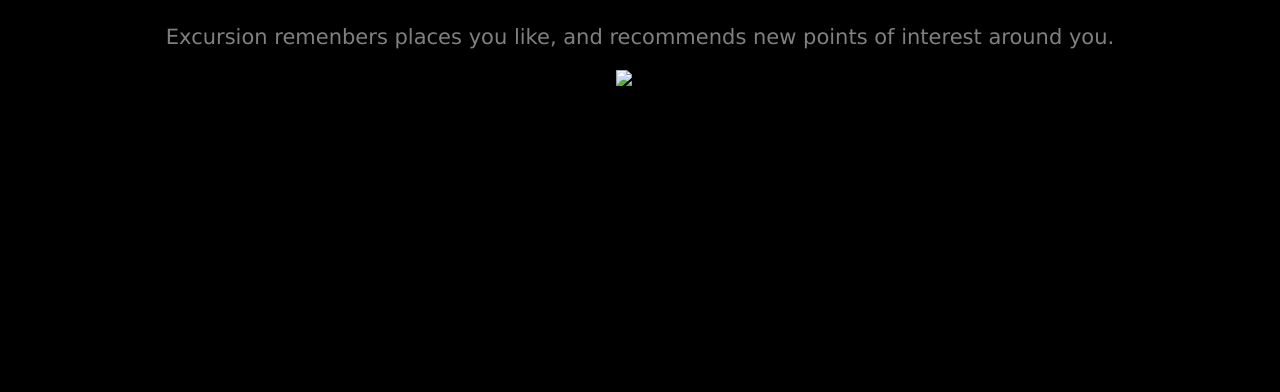
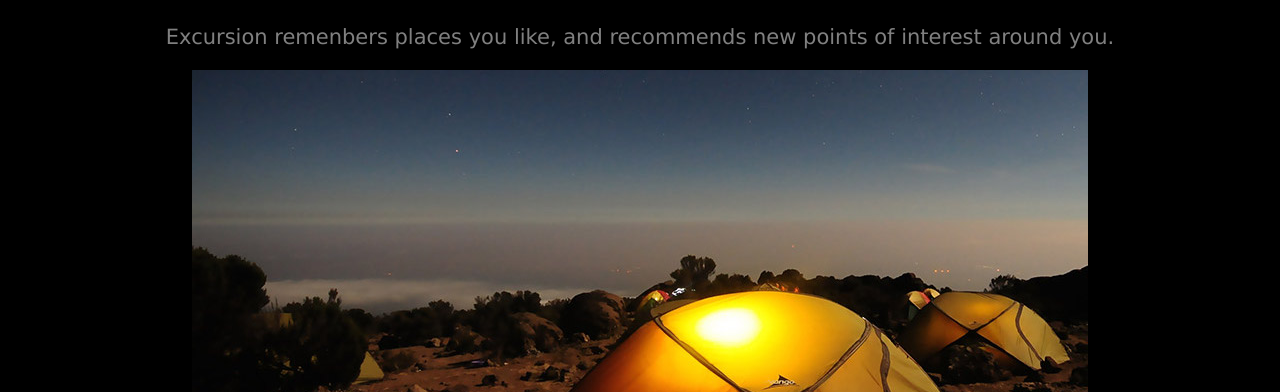
Before and after one commit to Redlemon8/exurtion2, a plain HTML site: page index.html in a window 1280 px wide. Shown: the part 408-800 px from the top of the page. Drawn offline with Linux system fonts and the light colour scheme.

Commit message:
change image path

```diff
--- a/index.html
+++ b/index.html
@@ -14,5 +14,5 @@
     </video>
     <h2 class="title2">Your personal travel guide</h2>
     <p>Excursion remenbers places you like, and recommends new points of interest around you.</p>
-    <img src="camp.jpeg" alt="tent">
+    <img src="resources/images/camp.jpeg" alt="tent">
 </body>
```
